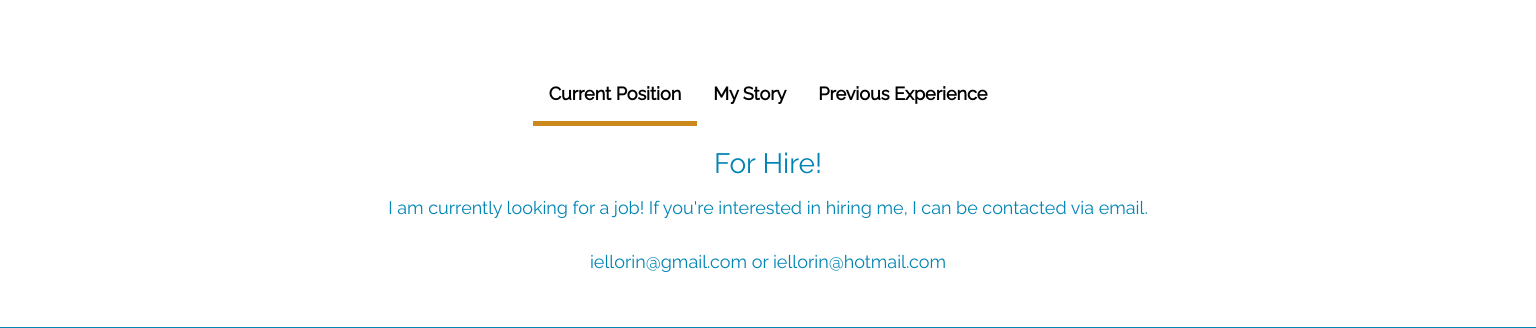
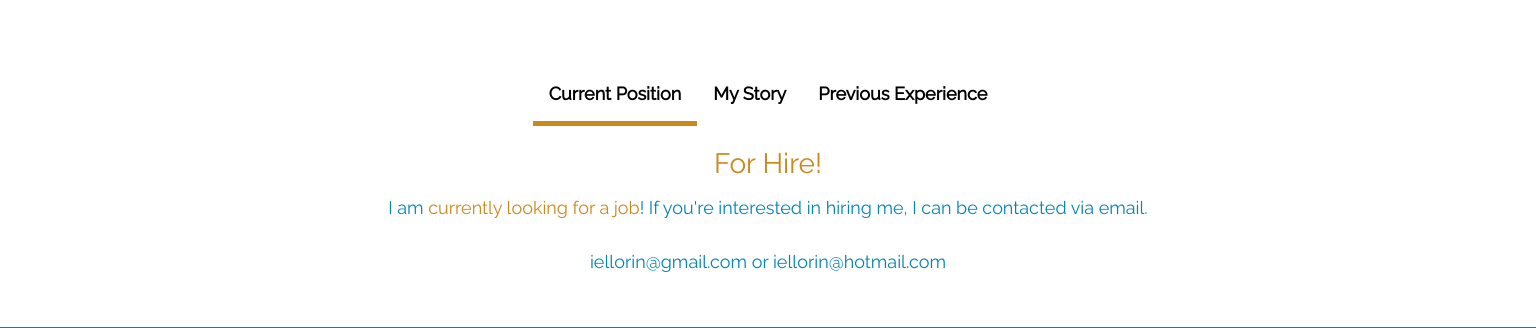
Before and after one commit to ixellorin/ixellorin.github.io, a PHP site: page /views/about.html in a window 1536 px wide. Shown: the part 872-1200 px from the top of the page. Run offline with PHP 8.4, Linux system fonts and the light colour scheme; some web fonts are replaced.

Commit message:
A little bit more styling for about page

```diff
--- a/css/styles.css
+++ b/css/styles.css
@@ -1369,6 +1369,10 @@ body {
     padding-bottom: 2%;
   }
 
+  .tabcontent h3 {
+    color: #CB881D;
+  }
+
   .tab-about-previous-experience {
     display: inline-block;
   }
--- a/views/about.html
+++ b/views/about.html
@@ -56,17 +56,17 @@
   <!-- Tab content -->
   <div id="tab-current-position" class="tabcontent">
     <h3>For Hire!</h3>
-    <p>I am currently looking for a job! If you're interested in hiring me, I can be contacted via email.
+    <p>I am <span style="color:#CB881D">currently looking for a job</span>! If you're interested in hiring me, I can be contacted via email.
       <br>
       <br>iellorin@gmail.com or iellorin@hotmail.com</p>
   </div>
 
   <div id="tab-my-story" class="tabcontent">
     <h3>My Story</h3>
-    <p style="text-align:left">I loved video games ever since I was a kid. My uncle had bought my siblings and I a Nintendo 64, and I fell in love. From early on, I knew what I wanted to do when I grew up: I wanted to make video games. In high school, my IT class introduced me to a simple scripting tool called Guido Van Robot (GVR), and it was then that I realized it wasn't just video games that I wanted to create, I want to <i>make anything do something</i>, and I had that 'aha!' moment where I realized I just wanted to build software as a career!
+    <p style="text-align:left">I loved video games ever since I was a kid. My uncle had bought my siblings and I a Nintendo 64, and I fell in love. From early on, I knew what I wanted to do when I grew up: I wanted to make video games. In high school, my IT class introduced me to a simple scripting tool called Guido Van Robot (GVR), and it was then that I realized it wasn't just video games that I wanted to create, I want to <i style="color:#CB881D">make anything do something,</i> and I had that 'aha!' moment where I realized <span style="color:#CB881D">I just wanted to build software</span> as a career!
 
       <br>
-      <br> I applied to the University of British Columbia's Faculty of Science, and, in my first year, declared my Major in Computer Science. I spent six years studying there, gaining 24 months of real work experience along the way through completing the Co-Op program. I worked in Vancouver for VISIER while it was still expanding, Access to Media Education Society - a non-profit organization, and I worked in Japan for eight months developing software for robotics researchers! Finally, here I am today!
+      <br> I applied to the University of British Columbia's Faculty of Science, and, in my first year, declared my Major in Computer Science. I spent six years studying there, gaining 24 months of real work experience along the way through completing the Co-Op program. I worked in Vancouver for VISIER while it was still expanding, Access to Media Education Society - a non-profit organization, and I worked in Japan for eight months developing software for robotics researchers! I discovered that <span style="color:#CB881D">building beautiful software for clients is rewarding</span>, and finally, here I am today!
     </p>
   </div>
 
@@ -148,7 +148,7 @@
 <!-- My Story -->
 <div class="about-mobile-section blue">
 <h1>My Story</h1>
-<p style="text-align:left">When I was a kid, my uncle had bought my siblings and I a Nintendo 64; from early on, I knew what I wanted to do when I grew up: I wanted to make video games. I first programmed something in my high school IT class called Guido Van Robot (GVR), and it was then that I realized it wasn't just video games that I wanted to create, I want to <i>make anything do something</i>, and I had that 'aha!' moment where I realized I just wanted to build software as a career!
+<p style="text-align:left">When I was a kid, my uncle had bought my siblings and I a Nintendo 64; from early on, I knew what I wanted to do when I grew up: I wanted to make video games. I first programmed something in my high school IT class called Guido Van Robot (GVR), and it was then that I realized it wasn't just video games that I wanted to create, I want to <span style="color:#2F2F2F">make anything do something,</span> and I had that 'aha!' moment where I realized <span style="color:#2F2F2F">I just want to build software</span> as a career!
 
   <br>
   <br> I applied to the University of British Columbia's Faculty of Science, and, in my first year, declared my Major in Computer Science. I spent six years studying there, gaining 24 months of real work experience along the way through completing the Co-Op program. I worked in Vancouver for VISIER while it was still expanding, Access to Media Education Society - a non-profit organization, and I worked in Japan for eight months developing software for robotics researchers! Finally, here I am today!
```
